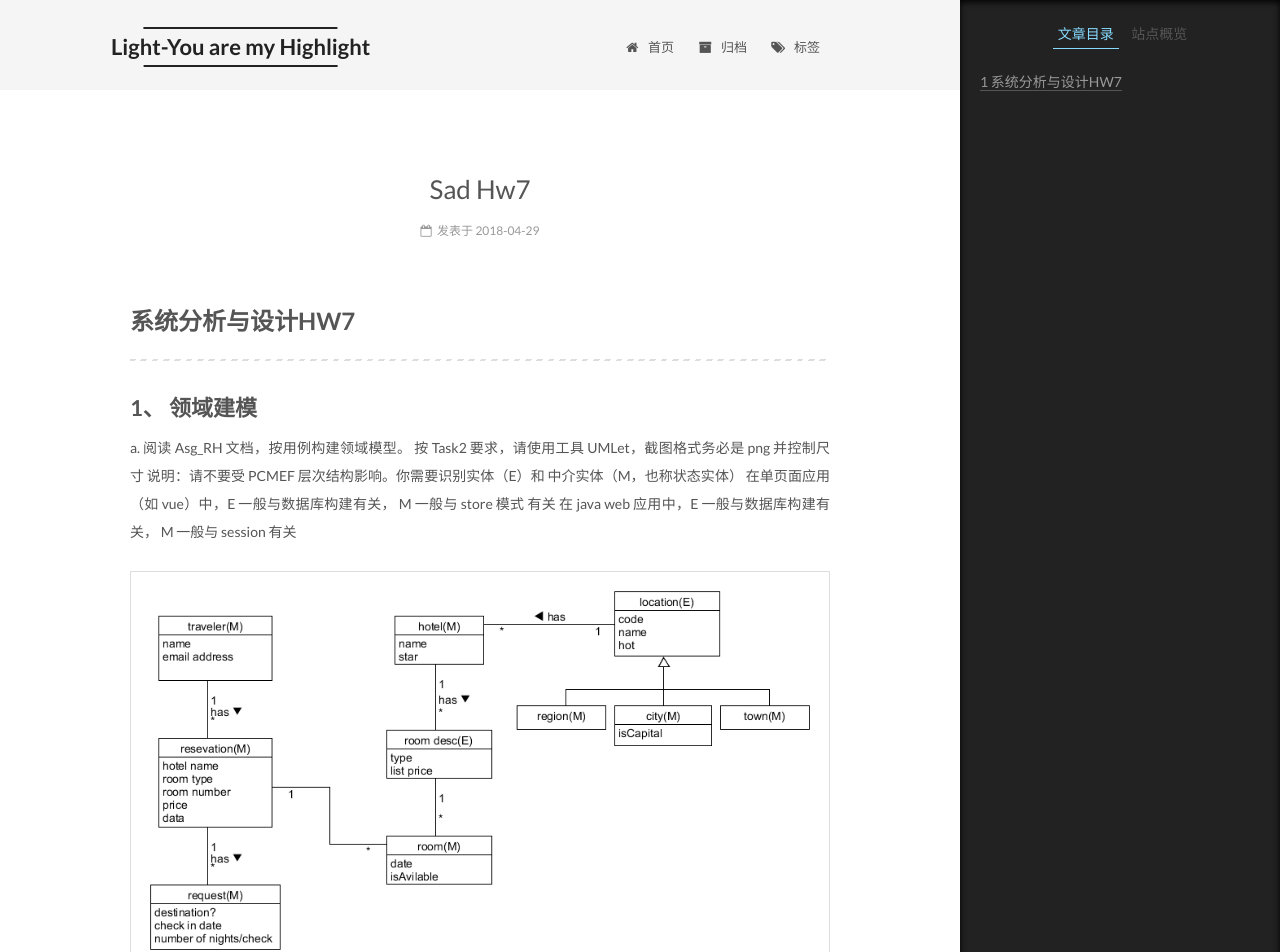
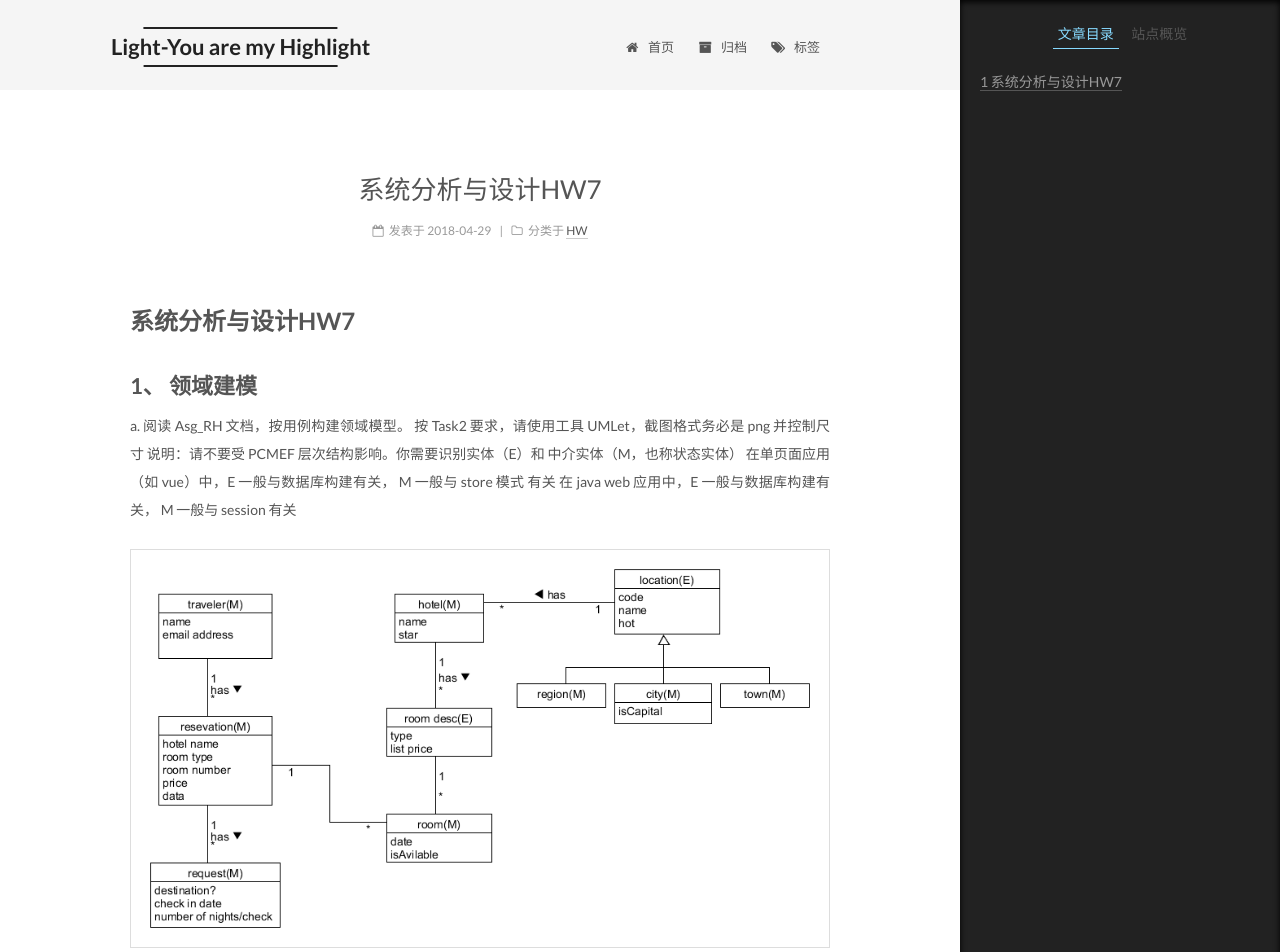
Before and after one commit to joyceyj/joyceyj.github.io, a Jekyll site: the page built from _posts/2018-04-29-SAD-HW7.md, in a window 1280 px wide and 1400 px high. Shown: the top 952 px of the window. Built offline with Jekyll 4.4.1, drawn with Linux system fonts in a browser that asks for light colours.

Commit message:
Update 2018-04-29-SAD-HW7.md

```diff
--- a/_posts/2018-04-29-SAD-HW7.md
+++ b/_posts/2018-04-29-SAD-HW7.md
@@ -1,6 +1,10 @@
+---
+layout: post
+title: 系统分析与设计HW7
+date: 2018-04-29
+categories: HW
+---
 # 系统分析与设计HW7
-
----
 
 ## 1、 领域建模
 
```
